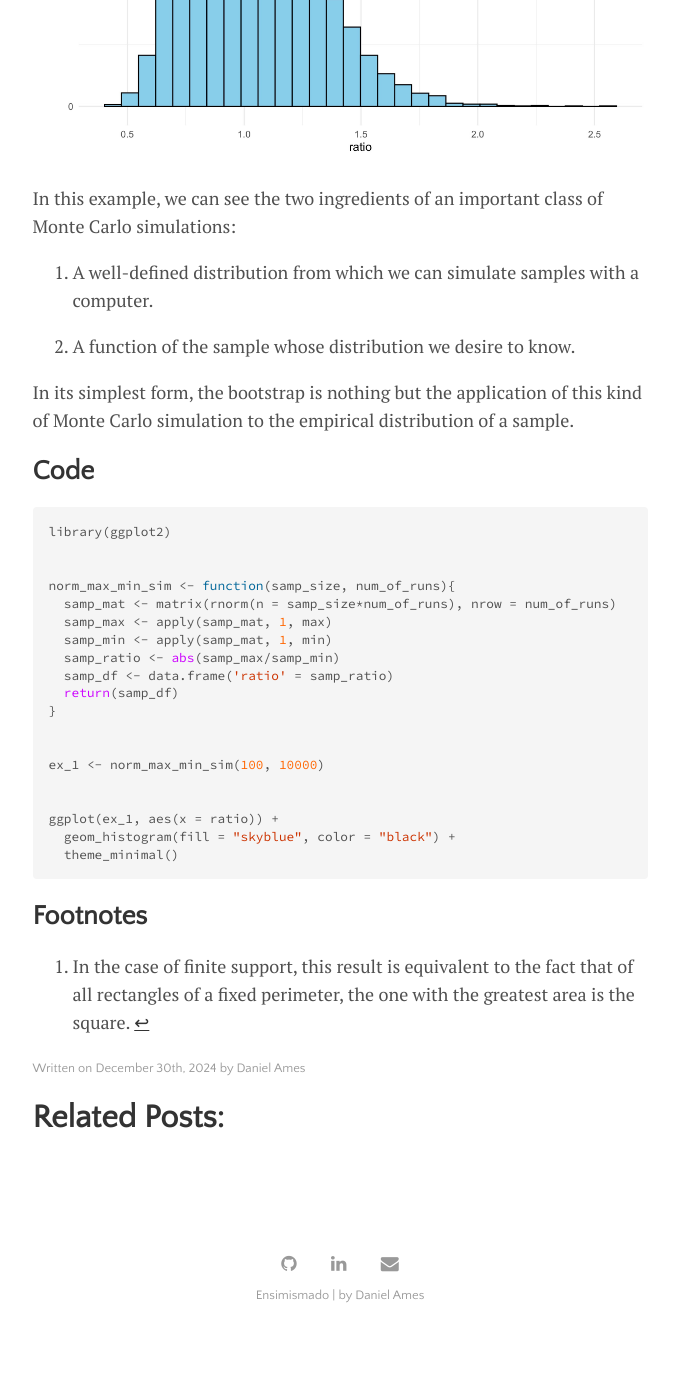
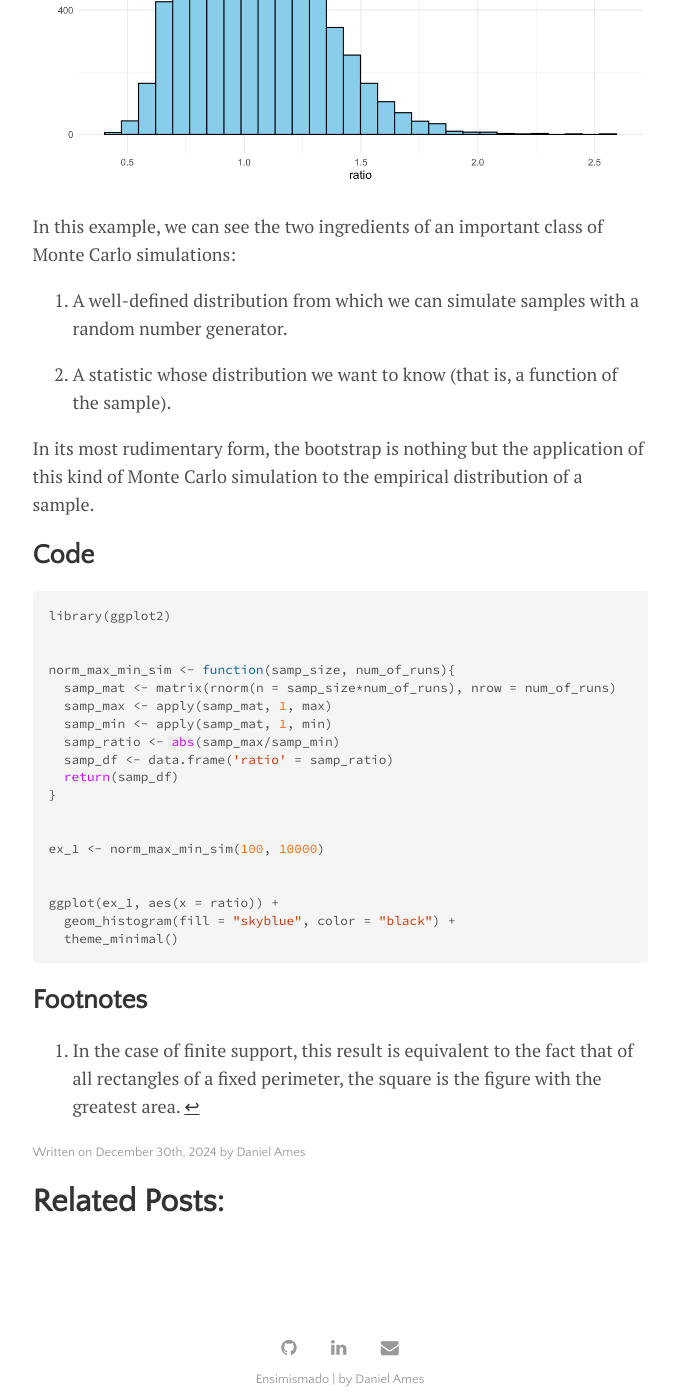
Before and after one commit to DanielAmes/DanielAmes.github.io, a Jekyll site: the page built from _posts/2024-12-30-monte-carlo.md, in a window 1280 px wide and 1400 px high, scrolled down 1715 px. Shown: the whole window, without its empty margins (300-976 px from the left). Built offline with Jekyll 4.4.1, drawn with Linux system fonts in a browser that asks for light colours; formulas are drawn with MathJax 3; before the commit the page ends 3056 px from its top, so only the background shows below that; some of the changed text lies outside the part shown.

Commit message:
Various edits to bootstrap

````diff
--- a/_posts/2024-12-30-monte-carlo.md
+++ b/_posts/2024-12-30-monte-carlo.md
@@ -26,7 +26,7 @@ Apart from its status as an MLE, we care about the empirical distribution becaus
 
 ## Monte Carlo Simulation
 
-In probability and statistics, problems often arise that can be easily stated in terms of the outcomes of well-defined data-generating mechanisms but for which a closed-form solution is hard to come by. To take an arbitrary example, we might want to investigate the distribution of the ratio of the max and min of a sample of size $n$ from a standard Guassian, that is,
+In probability and statistics, problems often arise that can be easily stated in terms of the outcomes of well-defined data-generating mechanisms but for which a closed-form solution is hard to come by. To take an arbitrary example of some complexity, we might want to investigate the distribution of the ratio of the max and min of a sample of size $n$ from a standard Guassian, that is,
 
 $$
 \text{If} \hspace{15pt} \boldsymbol{X}_{n} \sim N(\boldsymbol{0}_{n},\boldsymbol{I}_{n\times n})
@@ -44,11 +44,11 @@ Below is displayed a histogram of 10,000 runs of $n = 100$.
 
 In this example, we can see the two ingredients of an important class of Monte Carlo simulations:
 
-1. A well-defined distribution from which we can simulate samples with a computer.
+1. A well-defined distribution from which we can simulate samples with a random number generator.
 
-2. A function of the sample whose distribution we desire to know.
+2. A statistic whose distribution we want to know (that is, a function of the sample).
 
-In its simplest form, the bootstrap is nothing but the application of this kind of Monte Carlo simulation to the empirical distribution of a sample.
+In its most rudimentary form, the bootstrap is nothing but the application of this kind of Monte Carlo simulation to the empirical distribution of a sample.
 
 
 ## Code
@@ -75,4 +75,4 @@ ggplot(ex_1, aes(x = ratio)) +
 ```
 
 ## Footnotes
-[^1]: In the case of finite support, this result is equivalent to the fact that of all rectangles of a fixed perimeter, the one with the greatest area is the square.
+[^1]: In the case of finite support, this result is equivalent to the fact that of all rectangles of a fixed perimeter, the square is the figure with the greatest area.
````
